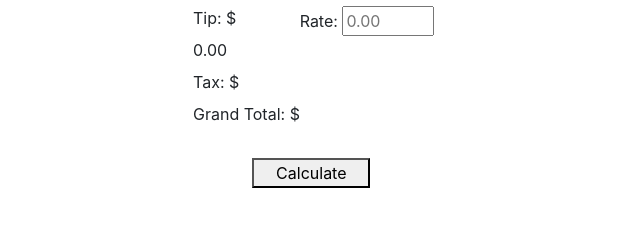
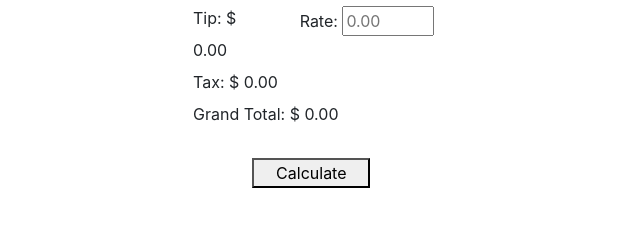
Before and after one commit to tjac1336/practice-app, a plain HTML site: page index.html in a window 1280 px wide. Shown: the part 184-410 px from the top of the page, 302-942 px from the left. Drawn offline with nearby package versions, Linux system fonts and the light colour scheme.

Commit message:
added default values for all the labels

```diff
--- a/index.html
+++ b/index.html
@@ -85,7 +85,7 @@
                         <label>Tax: $</label>
                     </td>
                     <td>
-                        <label></label>
+                        <label>0.00</label>
                     </td>
                 </tr>
             </div>
@@ -100,7 +100,7 @@
                         <label>Grand Total: $</label>
                     </td>
                     <td>
-                        <label></label>
+                        <label>0.00</label>
                     </td>
                 </tr>
             </div>
```
